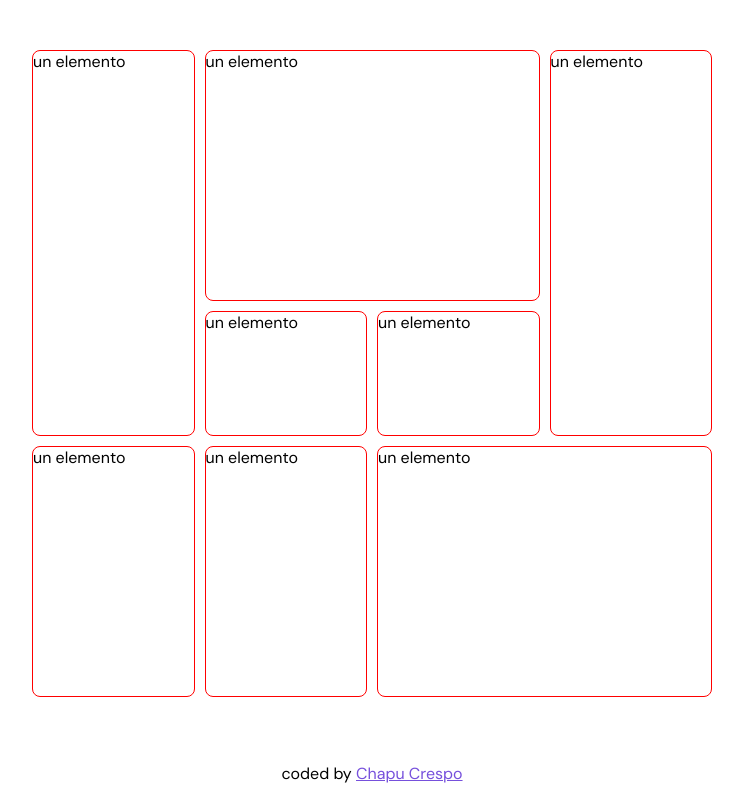
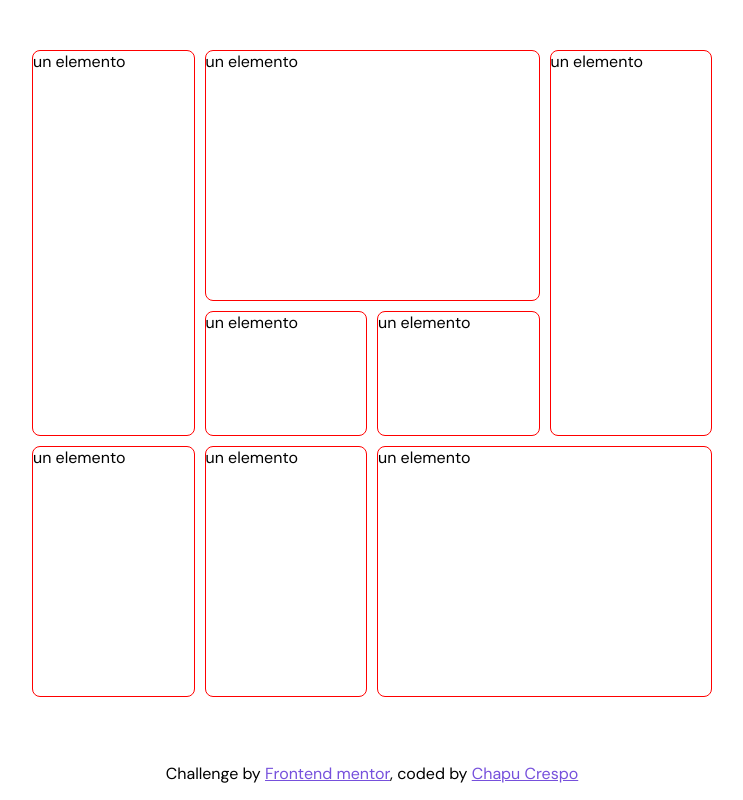
Before and after one commit to chapucrespo/Bento-box, a JavaScript app: page / in a window 1280 px wide. Shown: the whole page, without its empty margins (268-1011 px from the left). Built offline with nearby package versions, Linux system fonts and the light colour scheme; the HTML template or start-up script is replaced by a standard one.

Commit message:
fix footer text

```diff
--- a/src/App.js
+++ b/src/App.js
@@ -12,7 +12,7 @@ function App() {
           <BentoElement className={element.class}>{element.value}</BentoElement>
         ))}
       </Container>
-      <Footer><p>coded by <a href='https://github.com/chapucrespo'>Chapu Crespo</a></p></Footer>
+      <Footer><p>Challenge by <a href='https://www.frontendmentor.io/home'>Frontend mentor</a>, coded by <a href='https://github.com/chapucrespo'>Chapu Crespo</a></p></Footer>
       </Main>
     </ThemeProvider>
   );
```
